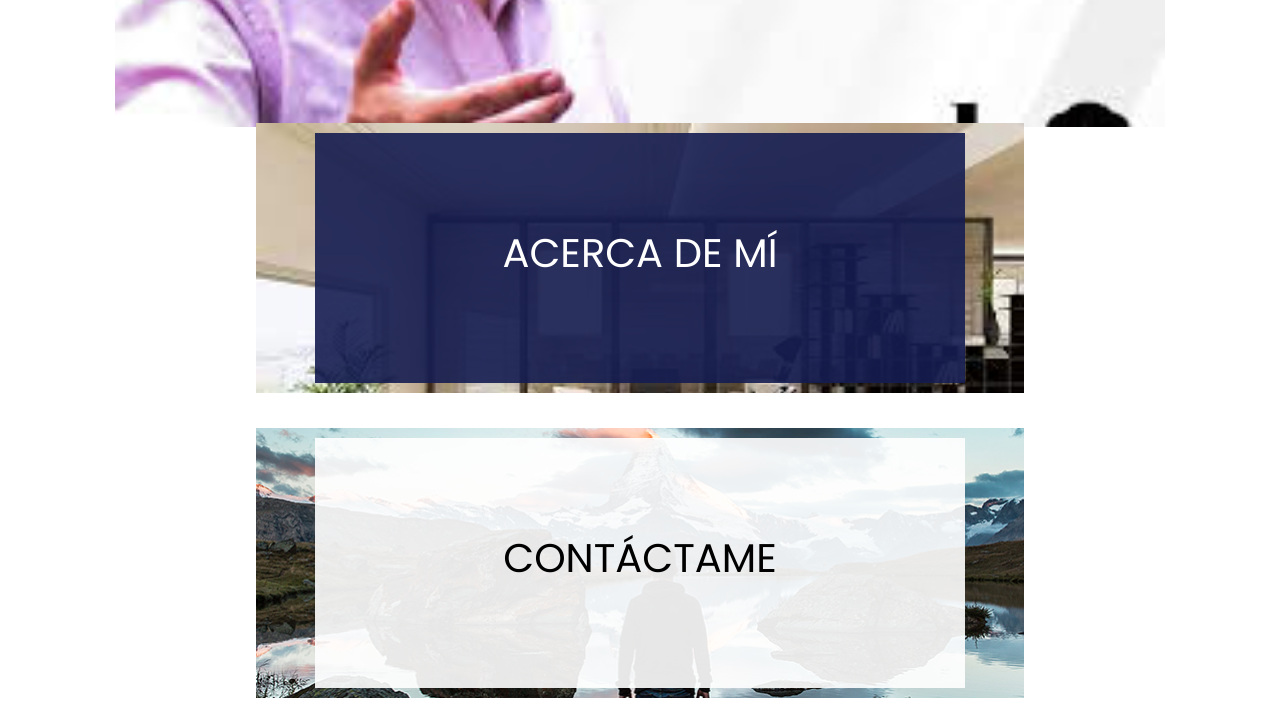
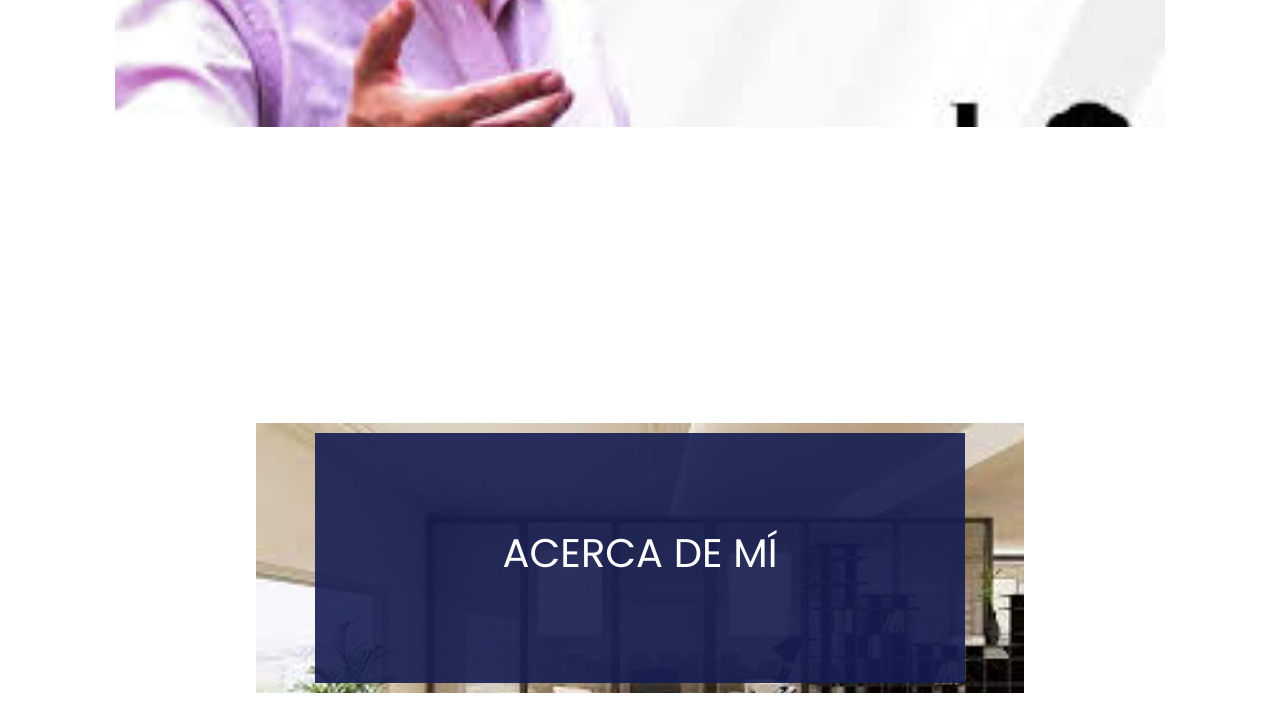
Before and after one commit to RommGT/webCTF1, a plain HTML site: page index.html in a window 1280 px wide. Shown: the part 712-1437 px from the top of the page. Drawn offline with nearby package versions, Linux system fonts and the light colour scheme; a web font is replaced by a local one.

Commit message:
Update index.html
a

```diff
--- a/index.html
+++ b/index.html
@@ -70,7 +70,7 @@
       </div>
       <!-- header section end -->
       <div >
-         <div class="touch_setion" style=" margin-top: -300px;">
+         <div class="touch_setion" >
             <div class="box_main">
                <div class="image_2 active">
                   <h4 class="who_text active">Acerca de mí</h4>
```
